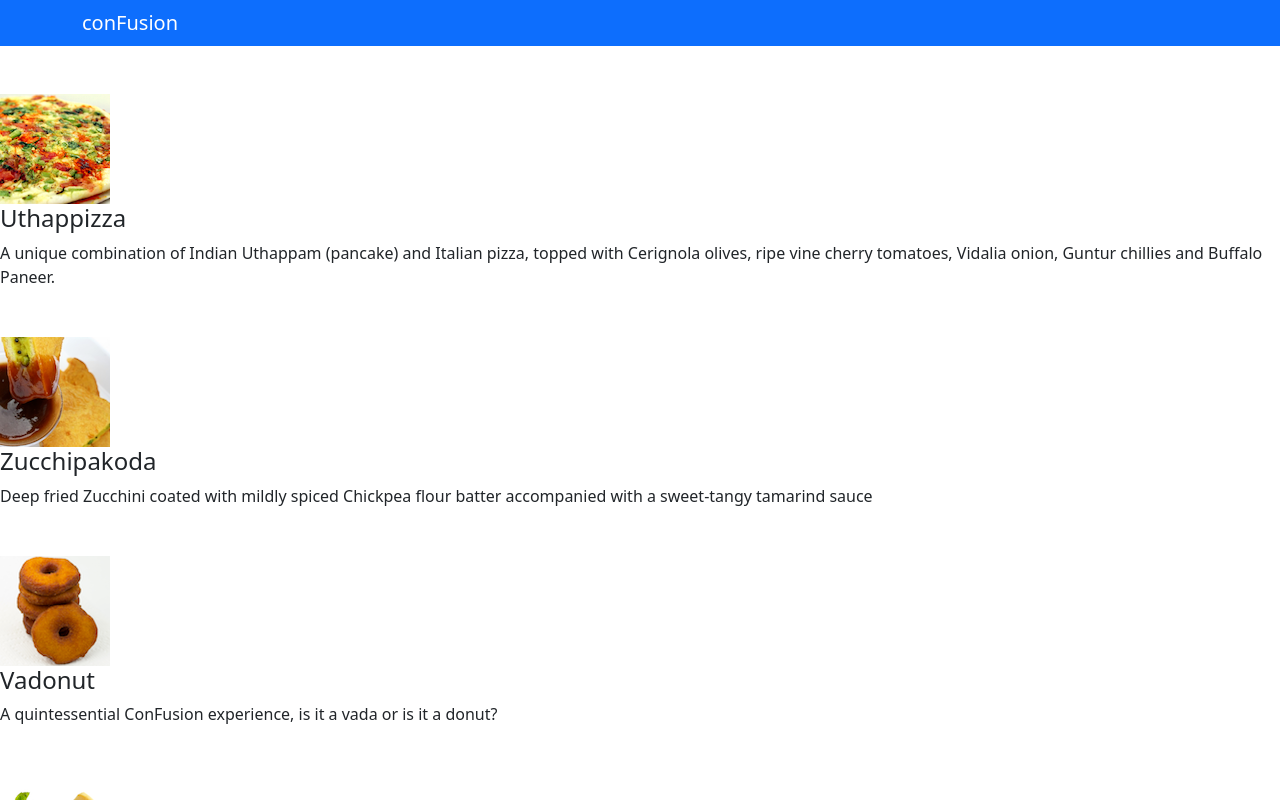
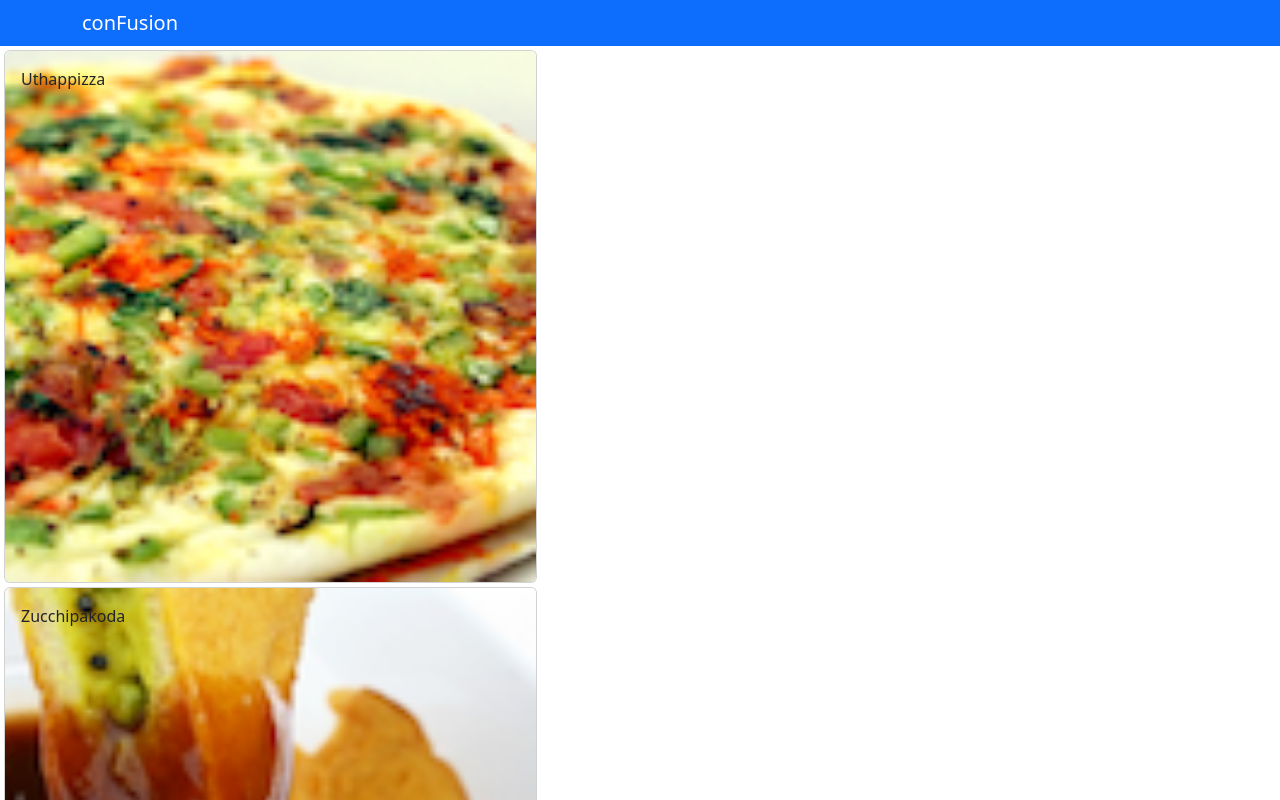
Before and after one commit to Walid-Taib/reactproject, a React (Create React App) app: page / in a window 1280 px wide. Shown: the top 800 px of the page. Built offline with nearby package versions, Linux system fonts and the light colour scheme.

Commit message:
do change when clicked

```diff
--- a/src/App.js
+++ b/src/App.js
@@ -1,10 +1,21 @@
 import logo from './logo.svg';
 import 'bootstrap/dist/css/bootstrap.min.css';
 import { Navbar, NavbarBrand } from 'reactstrap';
-import Menu from './components/MenuComponent'
-function App() {
-  return (
-    <div className="App">
+import Menu from './components/MenuComponent';
+import {DISHES} from './shared/dishes'
+import React,{ Component } from 'react';
+
+class App extends Component{
+  constructor(props){
+    super(props);
+    this.state={
+      dishes:DISHES
+    }
+  }
+
+  render(){
+    return(
+      <div className="App">
         <Navbar dark color='primary'>
         <div className="container">
 
@@ -12,11 +23,14 @@
         </div>
 
         </Navbar>
-        <Menu/>
+        <Menu dishes={this.state.dishes}/>
 
 
-    </div>
-  );
+      </div>
+    )
+  }
 }
 
+
+
 export default App;
--- a/src/components/MenuComponent.js
+++ b/src/components/MenuComponent.js
@@ -1,65 +1,55 @@
 import React,{ Component } from "react";
-import { Media } from "reactstrap";
+import { Media ,Card,CardImg,CardBody,CardText,CardTitle,CardImgOverlay} from "reactstrap";
 
 class Menu extends Component{
     constructor(props){
         super(props);
         this.state = {
-            dishes: [
-                {
-                  id: 0,
-                  name:'Uthappizza',
-                  image: 'assets/images/uthappizza.png',
-                  category: 'mains',
-                  label:'Hot',
-                  price:'4.99',
-                  description:'A unique combination of Indian Uthappam (pancake) and Italian pizza, topped with Cerignola olives, ripe vine cherry tomatoes, Vidalia onion, Guntur chillies and Buffalo Paneer.'                        },
-               {
-                  id: 1,
-                  name:'Zucchipakoda',
-                  image: 'assets/images/zucchipakoda.png',
-                  category: 'appetizer',
-                  label:'',
-                  price:'1.99',
-                  description:'Deep fried Zucchini coated with mildly spiced Chickpea flour batter accompanied with a sweet-tangy tamarind sauce'                        },
-               {
-                  id: 2,
-                  name:'Vadonut',
-                  image: 'assets/images/vadonut.png',
-                  category: 'appetizer',
-                  label:'New',
-                  price:'1.99',
-                  description:'A quintessential ConFusion experience, is it a vada or is it a donut?'                        },
-               {
-                  id: 3,
-                  name:'ElaiCheese Cake',
-                  image: 'assets/images/elaicheesecake.png',
-                  category: 'dessert',
-                  label:'',
-                  price:'2.99',
-                  description:'A delectable, semi-sweet New York Style Cheese Cake, with Graham cracker crust and spiced with Indian cardamoms'                        }
-               ],
+            dishSelected:null
         };
+
+    }
+    onDishSelect=(dish)=>{
+        this.setState({dishSelected:dish})
+    }
+
+
+    renderDish=(dish)=>{
+        if(dish!==null)
+            return(
+                <Card>
+                <CardImg top src={dish.image} alt={dish.name} />
+                <CardBody>
+                  <CardTitle>{dish.name}</CardTitle>
+                  <CardText>{dish.description}</CardText>
+                </CardBody>
+            </Card>
+            );
+
+        else
+            return(<div>hello world</div>)
     }
 
 
     render(){
-         const menu=this.state.dishes.map((dish)=>{
-            return(
-                <div key={dish.id} className='col-12 mt-5'>
-                    <Media tag='ti'>
-                        <Media left middle>
-                            <Media object src={dish.image} alt={dish.name}/>
-                        </Media>
-                        <Media body className="ml-5">
-                            <Media heading>{dish.name}</Media>
-                            <p>{dish.description}</p>
-                        </Media>
-                    </Media>
+         const menu=this.props.dishes.map((dish)=>{
+            return (
+                <div  className="col-12 col-md-5 m-1">
+                  <Card key={dish.id}
+                    onClick={() => this.onDishSelect(dish)}>
+                    <CardImg width="100%" src={dish.image} alt={dish.name} />
+                    <CardImgOverlay>
+                        <CardTitle>{dish.name}</CardTitle>
+                    </CardImgOverlay>
+                  </Card>
                 </div>
-            )
+              );
         })
-        return(<div>{menu}</div>)
+        return(
+        <div>
+            {menu}
+            {this.renderDish(this.state.dishSelected)}
+        </div>)
     }
 }
 
--- /dev/null
+++ b/src/shared/dishes.js
@@ -0,0 +1,186 @@
+export const DISHES =
+    [
+        {
+        id: 0,
+        name:'Uthappizza',
+        image: 'assets/images/uthappizza.png',
+        category: 'mains',
+        label:'Hot',
+        price:'4.99',
+        description:'A unique combination of Indian Uthappam (pancake) and Italian pizza, topped with Cerignola olives, ripe vine cherry tomatoes, Vidalia onion, Guntur chillies and Buffalo Paneer.',
+        comments: [
+            {
+            id: 0,
+            rating: 5,
+            comment: "Imagine all the eatables, living in conFusion!",
+            author: "John Lemon",
+            date: "2012-10-16T17:57:28.556094Z"
+            },
+            {
+            id: 1,
+            rating: 4,
+            comment: "Sends anyone to heaven, I wish I could get my mother-in-law to eat it!",
+            author: "Paul McVites",
+            date: "2014-09-05T17:57:28.556094Z"
+            },
+            {
+            id: 2,
+            rating: 3,
+            comment: "Eat it, just eat it!",
+            author: "Michael Jaikishan",
+            date: "2015-02-13T17:57:28.556094Z"
+            },
+            {
+            id: 3,
+            rating: 4,
+            comment: "Ultimate, Reaching for the stars!",
+            author: "Ringo Starry",
+            date: "2013-12-02T17:57:28.556094Z"
+            },
+            {
+            id: 4,
+            rating: 2,
+            comment: "It's your birthday, we're gonna party!",
+            author: "25 Cent",
+            date: "2011-12-02T17:57:28.556094Z"
+            }
+        ]                        },
+        {
+        id: 1,
+        name:'Zucchipakoda',
+        image: 'assets/images/zucchipakoda.png',
+        category: 'appetizer',
+        label:'',
+        price:'1.99',
+        description:'Deep fried Zucchini coated with mildly spiced Chickpea flour batter accompanied with a sweet-tangy tamarind sauce',
+        comments: [
+            {
+            id: 0,
+            rating: 5,
+            comment: "Imagine all the eatables, living in conFusion!",
+            author: "John Lemon",
+            date: "2012-10-16T17:57:28.556094Z"
+            },
+            {
+            id: 1,
+            rating: 4,
+            comment: "Sends anyone to heaven, I wish I could get my mother-in-law to eat it!",
+            author: "Paul McVites",
+            date: "2014-09-05T17:57:28.556094Z"
+            },
+            {
+            id: 2,
+            rating: 3,
+            comment: "Eat it, just eat it!",
+            author: "Michael Jaikishan",
+            date: "2015-02-13T17:57:28.556094Z"
+            },
+            {
+            id: 3,
+            rating: 4,
+            comment: "Ultimate, Reaching for the stars!",
+            author: "Ringo Starry",
+            date: "2013-12-02T17:57:28.556094Z"
+            },
+            {
+            id: 4,
+            rating: 2,
+            comment: "It's your birthday, we're gonna party!",
+            author: "25 Cent",
+            date: "2011-12-02T17:57:28.556094Z"
+            }
+        ]
+        },
+        {
+        id: 2,
+        name:'Vadonut',
+        image: 'assets/images/vadonut.png',
+        category: 'appetizer',
+        label:'New',
+        price:'1.99',
+        description:'A quintessential ConFusion experience, is it a vada or is it a donut?',
+        comments: [
+            {
+            id: 0,
+            rating: 5,
+            comment: "Imagine all the eatables, living in conFusion!",
+            author: "John Lemon",
+            date: "2012-10-16T17:57:28.556094Z"
+            },
+            {
+            id: 1,
+            rating: 4,
+            comment: "Sends anyone to heaven, I wish I could get my mother-in-law to eat it!",
+            author: "Paul McVites",
+            date: "2014-09-05T17:57:28.556094Z"
+            },
+            {
+            id: 2,
+            rating: 3,
+            comment: "Eat it, just eat it!",
+            author: "Michael Jaikishan",
+            date: "2015-02-13T17:57:28.556094Z"
+            },
+            {
+            id: 3,
+            rating: 4,
+            comment: "Ultimate, Reaching for the stars!",
+            author: "Ringo Starry",
+            date: "2013-12-02T17:57:28.556094Z"
+            },
+            {
+            id: 4,
+            rating: 2,
+            comment: "It's your birthday, we're gonna party!",
+            author: "25 Cent",
+            date: "2011-12-02T17:57:28.556094Z"
+            }
+        ]
+        },
+        {
+        id: 3,
+        name:'ElaiCheese Cake',
+        image: 'assets/images/elaicheesecake.png',
+        category: 'dessert',
+        label:'',
+        price:'2.99',
+        description:'A delectable, semi-sweet New York Style Cheese Cake, with Graham cracker crust and spiced with Indian cardamoms',
+        comments: [
+            {
+            id: 0,
+            rating: 5,
+            comment: "Imagine all the eatables, living in conFusion!",
+            author: "John Lemon",
+            date: "2012-10-16T17:57:28.556094Z"
+            },
+            {
+            id: 1,
+            rating: 4,
+            comment: "Sends anyone to heaven, I wish I could get my mother-in-law to eat it!",
+            author: "Paul McVites",
+            date: "2014-09-05T17:57:28.556094Z"
+            },
+            {
+            id: 2,
+            rating: 3,
+            comment: "Eat it, just eat it!",
+            author: "Michael Jaikishan",
+            date: "2015-02-13T17:57:28.556094Z"
+            },
+            {
+            id: 3,
+            rating: 4,
+            comment: "Ultimate, Reaching for the stars!",
+            author: "Ringo Starry",
+            date: "2013-12-02T17:57:28.556094Z"
+            },
+            {
+            id: 4,
+            rating: 2,
+            comment: "It's your birthday, we're gonna party!",
+            author: "25 Cent",
+            date: "2011-12-02T17:57:28.556094Z"
+            }
+        ]
+        }
+    ];
```
